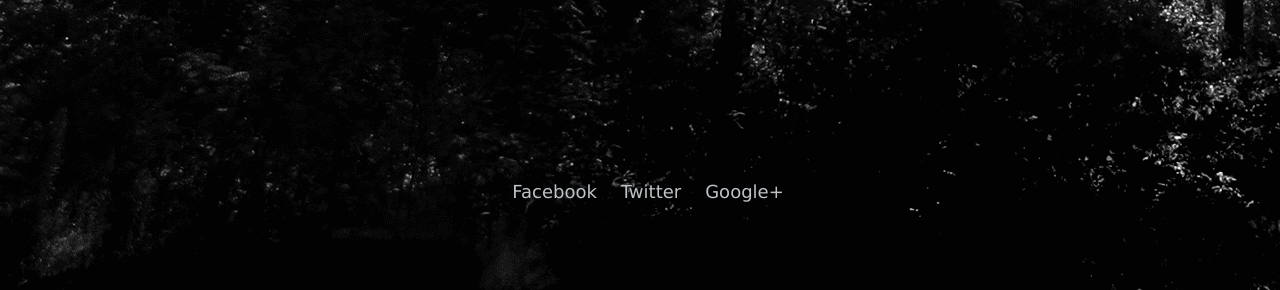
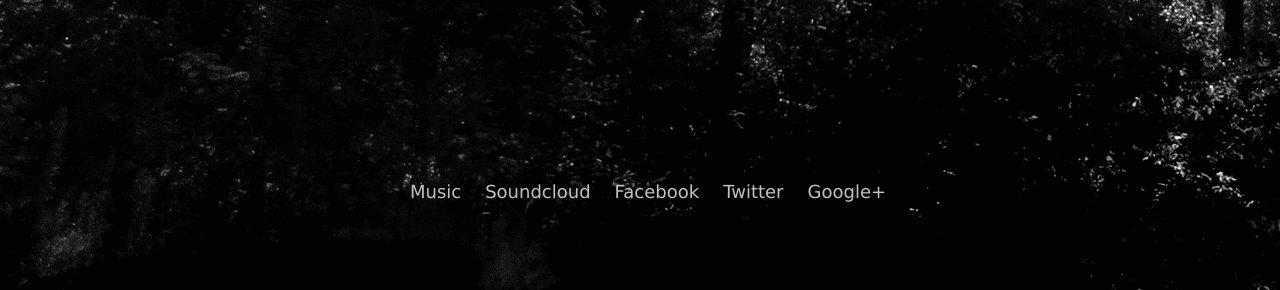
Before and after one commit to GorlifSense/GorlifSense.github.io, a plain HTML site: page index.html in a window 1280 px wide. Shown: the part 518-808 px from the top of the page. Drawn offline with Linux system fonts and the light colour scheme.

Commit message:
Soundcloud and Bandcamp added

```diff
--- a/index.html
+++ b/index.html
@@ -48,6 +48,8 @@ j=d.createElement(s),dl=l!='dataLayer'?'&l='+l:'';j.async=true;j.src=
     <footer>
         <center>
             <nav>
+                <a href="http://music.gorlifsense.com">Music</a>
+                <a href="http://soundcloud.com/GorlifSense">Soundcloud</a>
                 <a href="http://facebook.com/GorlifSense">Facebook</a>
                 <a href="http://twitter.com/GorlifSense">Twitter</a>
                 <a href="https://plus.google.com/104565907668997285996" rel="publisher">Google+</a>
```
